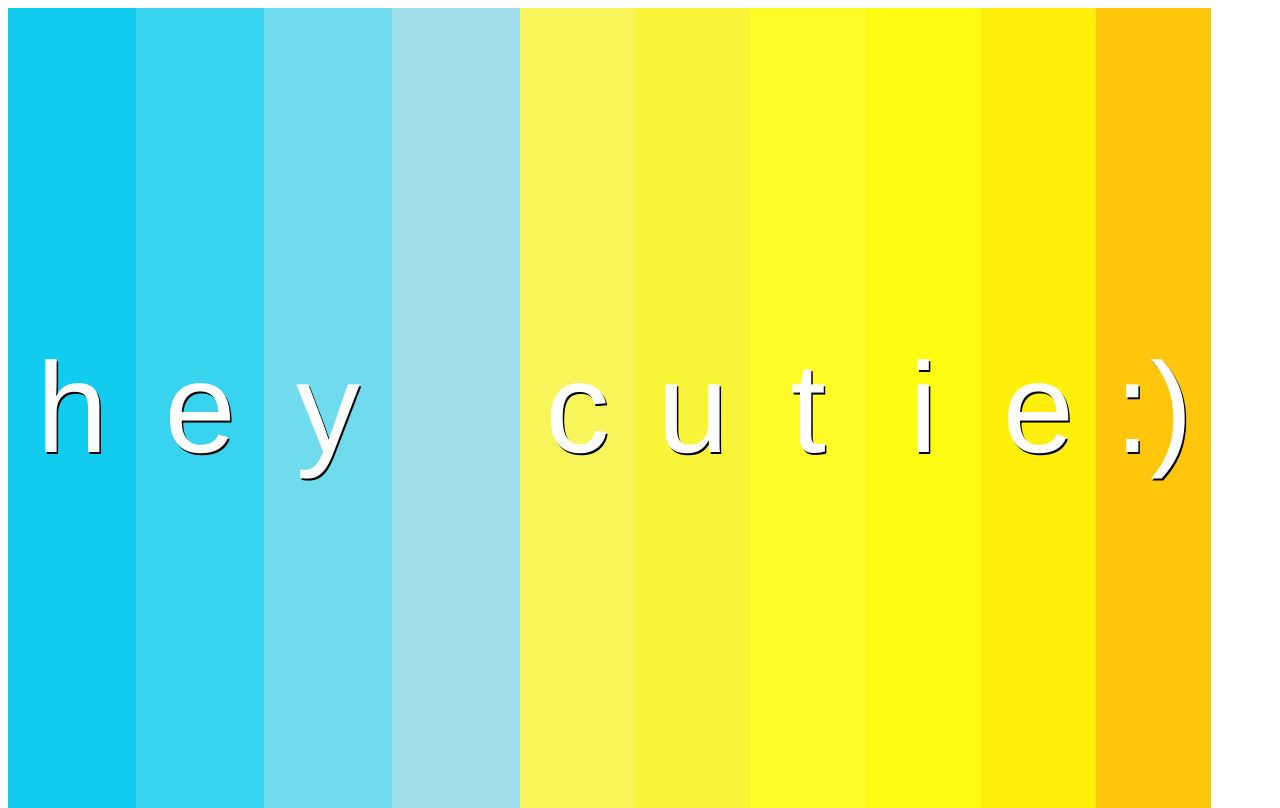
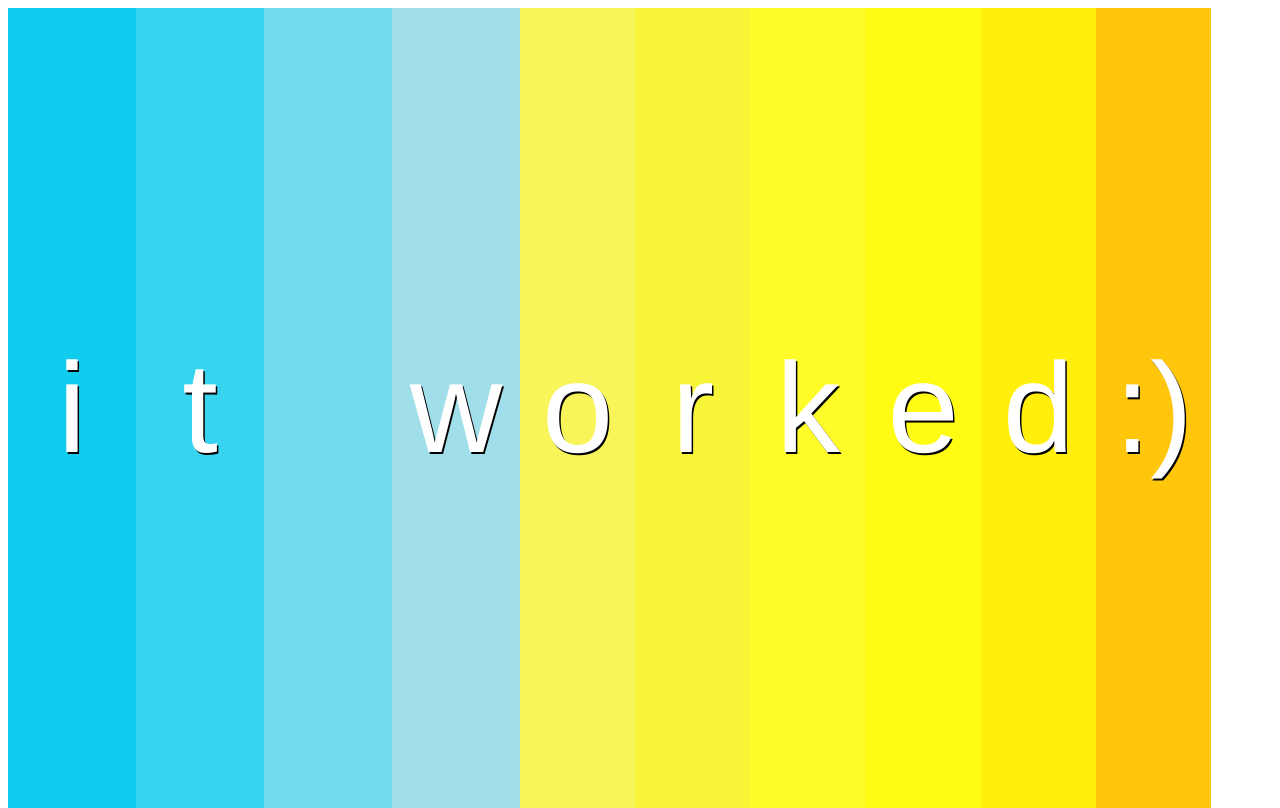
Before and after one commit to DaveyDevs/falling-bars, a plain HTML site: page index.html in a window 1280 px wide. Both pictures are taken after a click on the element 692 px from the left and 88 px from the top of the page. Drawn offline with Linux system fonts and the light colour scheme.

Commit message:
Changed words that appear after click

```diff
--- a/index.html
+++ b/index.html
@@ -235,17 +235,18 @@
     setTimeout(changeBackground9, 400);
     setTimeout(changeBackground10, 450);
 
-    div1.innerHTML="h";
-    div2.innerHTML="e";
-    div3.innerHTML="y";
-    div4.innerHTML="";
-    div5.innerHTML="c";
-    div6.innerHTML="u";
-    div7.innerHTML="t";
-    div8.innerHTML="i";
-    div9.innerHTML="e";
+    div1.innerHTML="i";
+    div2.innerHTML="t";
+    div3.innerHTML="";
+    div4.innerHTML="w";
+    div5.innerHTML="o";
+    div6.innerHTML="r";
+    div7.innerHTML="k";
+    div8.innerHTML="e";
+    div9.innerHTML="d";
     div10.innerHTML=":)";
     };
+
 
     div1.addEventListener("click", changeBackground1);
     div2.addEventListener("click", changeBackground1);
```
